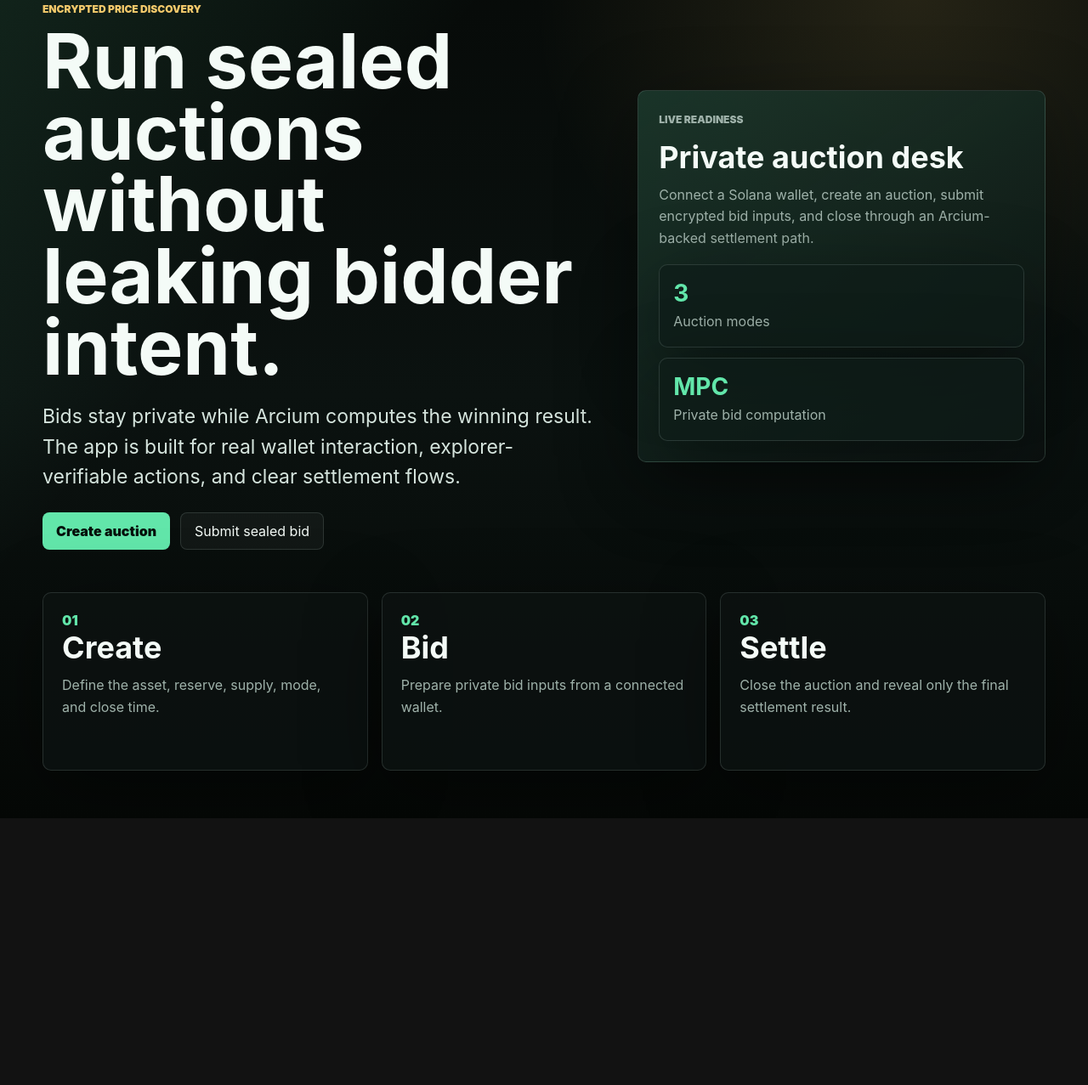
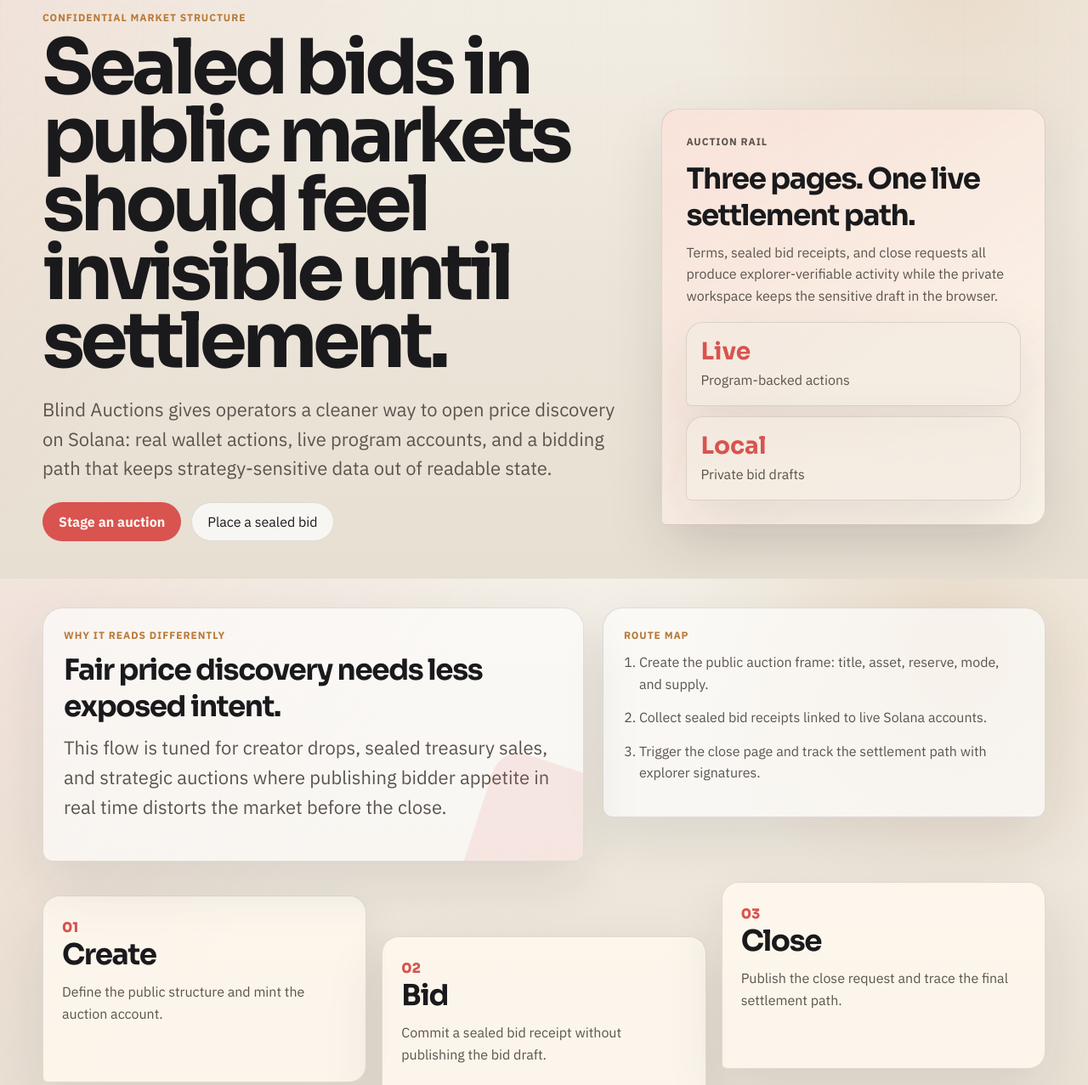
Before and after one commit to TS-mfon/arcium-blind-auctions, a website: page app/index.html in a window 1280 px wide. Shown: the part 119-1396 px from the top of the page at 85% size. Before the commit the page ends 1082 px from the top, so only its background shows below. Drawn offline with Linux system fonts and the light colour scheme.

Commit message:
Redesign editorial landing pages

```diff
--- a/app/index.html
+++ b/app/index.html
@@ -24,33 +24,55 @@
 
       <section class="hero">
         <div>
-          <p class="eyebrow">Encrypted price discovery</p>
-          <h1>Run sealed auctions without leaking bidder intent.</h1>
+          <p class="eyebrow">Confidential market structure</p>
+          <h1>Sealed bids in public markets should feel invisible until settlement.</h1>
           <p class="lede">
-            Bids stay private while Arcium computes the winning result. The app is built for real wallet
-            interaction, explorer-verifiable actions, and clear settlement flows.
+            Blind Auctions gives operators a cleaner way to open price discovery on Solana: real wallet
+            actions, live program accounts, and a bidding path that keeps strategy-sensitive data out of
+            readable state.
           </p>
           <div class="cta-row">
-            <a class="primary" href="/pages/create-auction.html">Create auction</a>
-            <a class="secondary" href="/pages/submit-bid.html">Submit sealed bid</a>
+            <a class="primary" href="/pages/create-auction.html">Stage an auction</a>
+            <a class="secondary" href="/pages/submit-bid.html">Place a sealed bid</a>
           </div>
         </div>
         <aside class="panel hero-card">
-          <p class="eyebrow">Live readiness</p>
-          <h2>Private auction desk</h2>
-          <p>Connect a Solana wallet, create an auction, submit encrypted bid inputs, and close through an Arcium-backed settlement path.</p>
+          <p class="eyebrow">Auction rail</p>
+          <h2>Three pages. One live settlement path.</h2>
+          <p>
+            Terms, sealed bid receipts, and close requests all produce explorer-verifiable activity while
+            the private workspace keeps the sensitive draft in the browser.
+          </p>
           <div class="hero-card-grid">
-            <div class="stat"><strong>3</strong><span class="muted">Auction modes</span></div>
-            <div class="stat"><strong>MPC</strong><span class="muted">Private bid computation</span></div>
-
+            <div class="stat"><strong>Live</strong><span class="muted">Program-backed actions</span></div>
+            <div class="stat"><strong>Local</strong><span class="muted">Private bid drafts</span></div>
           </div>
         </aside>
       </section>
 
+      <section class="editorial-band">
+        <article class="editorial-copy">
+          <p class="eyebrow">Why it reads differently</p>
+          <h2>Fair price discovery needs less exposed intent.</h2>
+          <p class="lede">
+            This flow is tuned for creator drops, sealed treasury sales, and strategic auctions where
+            publishing bidder appetite in real time distorts the market before the close.
+          </p>
+        </article>
+        <article class="route-list">
+          <p class="eyebrow">Route map</p>
+          <ol>
+            <li>Create the public auction frame: title, asset, reserve, mode, and supply.</li>
+            <li>Collect sealed bid receipts linked to live Solana accounts.</li>
+            <li>Trigger the close page and track the settlement path with explorer signatures.</li>
+          </ol>
+        </article>
+      </section>
+
       <section class="grid" aria-label="Auction functions">
-        <a class="feature-card" href="/pages/create-auction.html"><span>01</span><h2>Create</h2><p>Define the asset, reserve, supply, mode, and close time.</p></a>
-        <a class="feature-card" href="/pages/submit-bid.html"><span>02</span><h2>Bid</h2><p>Prepare private bid inputs from a connected wallet.</p></a>
-        <a class="feature-card" href="/pages/close-auction.html"><span>03</span><h2>Settle</h2><p>Close the auction and reveal only the final settlement result.</p></a>
+        <a class="feature-card" href="/pages/create-auction.html"><span>01</span><h2>Create</h2><p>Define the public structure and mint the auction account.</p></a>
+        <a class="feature-card" href="/pages/submit-bid.html"><span>02</span><h2>Bid</h2><p>Commit a sealed bid receipt without publishing the bid draft.</p></a>
+        <a class="feature-card" href="/pages/close-auction.html"><span>03</span><h2>Close</h2><p>Publish the close request and trace the final settlement path.</p></a>
       </section>
     </main>
   </body>
--- a/app/site.css
+++ b/app/site.css
@@ -1,21 +1,22 @@
+@import url("https://fonts.googleapis.com/css2?family=IBM+Plex+Sans:wght@400;500;600;700&family=Sora:wght@400;600;700;800&display=swap");
+
 :root {
-  color-scheme: dark;
-  --bg: #060907;
-  --bg-soft: #0b1210;
-  --panel: rgba(12, 19, 17, 0.84);
-  --panel-2: rgba(15, 28, 24, 0.72);
-  --line: rgba(204, 235, 224, 0.14);
-  --line-strong: rgba(98, 230, 170, 0.36);
-  --text: #f4fbf7;
-  --muted: #9fb2aa;
-  --accent: #62e6aa;
-  --accent-2: #f3c96b;
-  --red: #ff7a7a;
-  --green: #7cf7b4;
-  --shadow: 0 24px 90px rgba(0, 0, 0, 0.38);
-  font-family:
-    Inter, ui-sans-serif, system-ui, -apple-system, BlinkMacSystemFont, "Segoe UI",
-    sans-serif;
+  color-scheme: light;
+  --bg: #f4f0e8;
+  --bg-soft: #ece4d8;
+  --panel: rgba(255, 249, 240, 0.82);
+  --panel-2: rgba(243, 236, 225, 0.8);
+  --line: rgba(26, 26, 29, 0.12);
+  --line-strong: rgba(26, 26, 29, 0.3);
+  --text: #1a1a1d;
+  --muted: #5b544d;
+  --accent: #d9534f;
+  --accent-2: #b97938;
+  --red: #d9534f;
+  --green: #2f8f64;
+  --shadow: 0 24px 70px rgba(26, 26, 29, 0.1);
+  font-family: "IBM Plex Sans", "Segoe UI", sans-serif;
+  scroll-behavior: smooth;
 }
 
 * {
@@ -27,9 +28,23 @@
   min-height: 100vh;
   color: var(--text);
   background:
-    linear-gradient(130deg, rgba(98, 230, 170, 0.13), transparent 32rem),
-    radial-gradient(circle at 84% 10%, rgba(243, 201, 107, 0.13), transparent 28rem),
-    linear-gradient(180deg, var(--bg), var(--bg-soft) 54%, #050806);
+    linear-gradient(130deg, rgba(217, 83, 79, 0.08), transparent 30rem),
+    radial-gradient(circle at 88% 8%, rgba(185, 121, 56, 0.16), transparent 20rem),
+    linear-gradient(180deg, var(--bg), var(--bg-soft) 58%, #e7dfd2);
+  background-attachment: fixed;
+}
+
+body::before {
+  content: "";
+  position: fixed;
+  inset: 0;
+  z-index: -1;
+  pointer-events: none;
+  background-image:
+    linear-gradient(rgba(26, 26, 29, 0.04) 1px, transparent 1px),
+    linear-gradient(90deg, rgba(26, 26, 29, 0.04) 1px, transparent 1px);
+  background-size: 42px 42px;
+  mask-image: linear-gradient(180deg, rgba(0, 0, 0, 0.28), transparent 82%);
 }
 
 a {
@@ -58,8 +73,8 @@
   align-items: center;
   justify-content: space-between;
   gap: 18px;
-  padding: 14px 0 22px;
-  background: linear-gradient(180deg, rgba(6, 9, 7, 0.96), rgba(6, 9, 7, 0));
+  padding: 16px 0 20px;
+  background: linear-gradient(180deg, rgba(244, 240, 232, 0.88), rgba(244, 240, 232, 0.12));
   backdrop-filter: blur(16px);
 }
 
@@ -67,7 +82,9 @@
   display: inline-flex;
   align-items: center;
   gap: 12px;
-  font-weight: 900;
+  font-family: "Sora", "IBM Plex Sans", sans-serif;
+  font-weight: 800;
+  letter-spacing: -0.03em;
 }
 
 .brand-mark {
@@ -75,9 +92,10 @@
   width: 40px;
   height: 40px;
   place-items: center;
-  border-radius: 10px;
-  color: #06100b;
-  background: linear-gradient(135deg, var(--accent), #d7ffe9);
+  border: 1px solid var(--line-strong);
+  border-radius: 50%;
+  color: var(--text);
+  background: linear-gradient(135deg, rgba(217, 83, 79, 0.22), rgba(255, 255, 255, 0.85));
 }
 
 .nav-links {
@@ -93,42 +111,50 @@
 .wallet-trigger {
   min-height: 40px;
   border: 1px solid var(--line);
-  border-radius: 8px;
+  border-radius: 999px;
   padding: 10px 13px;
-  color: var(--muted);
-  background: rgba(255, 255, 255, 0.03);
+  color: var(--text);
+  background: rgba(255, 255, 255, 0.52);
+  transition:
+    transform 180ms ease,
+    border-radius 180ms ease,
+    background 180ms ease;
 }
 
 .nav-links a:hover,
-.ghost:hover {
-  color: var(--text);
+.ghost:hover,
+.wallet-trigger:hover {
   border-color: var(--line-strong);
+  border-radius: 18px;
+  transform: translateY(-1px);
+  background: rgba(255, 255, 255, 0.82);
 }
 
 .wallet-trigger,
 .primary,
 .action {
   cursor: pointer;
-  border: 0;
-  color: #06100b;
+  border: 1px solid transparent;
+  color: #fff7f1;
   background: var(--accent);
-  font-weight: 900;
+  font-weight: 800;
 }
 
 .hero {
   display: grid;
-  grid-template-columns: minmax(0, 1.15fr) minmax(320px, 0.85fr);
+  grid-template-columns: minmax(0, 1.2fr) minmax(300px, 0.8fr);
   gap: clamp(22px, 4vw, 56px);
   align-items: center;
   min-height: calc(100vh - 112px);
+  position: relative;
 }
 
 .eyebrow {
   margin: 0 0 12px;
   color: var(--accent-2);
   font-size: 12px;
-  font-weight: 900;
-  letter-spacing: 0;
+  font-weight: 700;
+  letter-spacing: 0.08em;
   text-transform: uppercase;
 }
 
@@ -142,22 +168,25 @@
 h1 {
   max-width: 880px;
   margin-bottom: 22px;
-  font-size: clamp(44px, 7vw, 92px);
-  line-height: 0.94;
-  letter-spacing: 0;
+  font-family: "Sora", "IBM Plex Sans", sans-serif;
+  font-size: clamp(42px, 7vw, 96px);
+  line-height: 0.9;
+  letter-spacing: -0.06em;
+  text-wrap: balance;
 }
 
 h2 {
   margin-bottom: 10px;
-  font-size: clamp(24px, 3vw, 36px);
-  letter-spacing: 0;
+  font-family: "Sora", "IBM Plex Sans", sans-serif;
+  font-size: clamp(24px, 3vw, 34px);
+  letter-spacing: -0.04em;
 }
 
 .lede {
   max-width: 720px;
-  color: #d5e4dd;
-  font-size: clamp(18px, 2vw, 23px);
-  line-height: 1.55;
+  color: var(--muted);
+  font-size: clamp(18px, 2vw, 22px);
+  line-height: 1.58;
 }
 
 .cta-row,
@@ -174,37 +203,50 @@
 .action,
 .ghost {
   display: inline-flex;
-  min-height: 44px;
+  min-height: 46px;
   align-items: center;
   justify-content: center;
-  border-radius: 8px;
-  padding: 0 16px;
+  border-radius: 999px;
+  padding: 0 18px;
+  transition:
+    transform 180ms ease,
+    border-radius 180ms ease,
+    background 180ms ease;
 }
 
 .secondary {
   color: var(--text);
   border: 1px solid var(--line);
-  background: rgba(255, 255, 255, 0.04);
+  background: rgba(255, 255, 255, 0.7);
+}
+
+.primary:hover,
+.secondary:hover,
+.action:hover,
+.ghost:hover {
+  border-radius: 18px;
+  transform: translateY(-1px) scale(1.01);
 }
 
 .panel,
 .feature-card,
 .stat {
   border: 1px solid var(--line);
-  border-radius: 10px;
+  border-radius: 20px 20px 20px 6px;
   background: var(--panel);
   box-shadow: var(--shadow);
 }
 
 .panel {
-  padding: 22px;
+  padding: 24px;
 }
 
 .hero-card {
   min-height: 390px;
-  padding: 24px;
+  padding: 28px;
+  transform: translateY(3rem);
   background:
-    linear-gradient(145deg, rgba(98, 230, 170, 0.16), transparent),
+    linear-gradient(145deg, rgba(217, 83, 79, 0.12), transparent),
     var(--panel);
 }
 
@@ -224,6 +266,7 @@
   margin-bottom: 4px;
   color: var(--accent);
   font-size: 28px;
+  font-family: "Sora", "IBM Plex Sans", sans-serif;
 }
 
 .muted,
@@ -237,26 +280,37 @@
 .grid {
   display: grid;
   grid-template-columns: repeat(3, minmax(0, 1fr));
-  gap: 16px;
-  margin-top: 28px;
+  gap: 18px;
+  margin-top: 40px;
 }
 
 .feature-card {
-  min-height: 210px;
-  padding: 22px;
+  min-height: 220px;
+  padding: 26px 22px 22px;
   transition:
-    transform 160ms ease,
-    border-color 160ms ease;
+    transform 200ms ease,
+    border-color 200ms ease,
+    border-radius 200ms ease;
 }
 
 .feature-card:hover {
-  transform: translateY(-2px);
+  transform: translateY(-6px) rotate(-0.2deg);
   border-color: var(--line-strong);
+  border-radius: 26px 26px 10px 10px;
+}
+
+.feature-card:nth-child(2) {
+  transform: translateY(3rem);
+}
+
+.feature-card:nth-child(3) {
+  transform: translateY(-1rem);
 }
 
 .feature-card span {
   color: var(--accent);
-  font-weight: 900;
+  font-weight: 800;
+  font-family: "Sora", "IBM Plex Sans", sans-serif;
 }
 
 .page-head {
@@ -463,6 +517,53 @@
   font-weight: 800;
 }
 
+.editorial-band {
+  display: grid;
+  grid-template-columns: 1.1fr 0.9fr;
+  gap: 22px;
+  margin-top: 46px;
+  align-items: start;
+}
+
+.editorial-copy,
+.route-list {
+  border: 1px solid var(--line);
+  border-radius: 24px 24px 12px 12px;
+  padding: 24px;
+  background: rgba(255, 255, 255, 0.62);
+  box-shadow: var(--shadow);
+}
+
+.editorial-copy {
+  position: relative;
+  overflow: hidden;
+}
+
+.editorial-copy::after {
+  content: "";
+  position: absolute;
+  right: -3rem;
+  bottom: -4rem;
+  width: 11rem;
+  height: 11rem;
+  border-radius: 32px;
+  background: rgba(217, 83, 79, 0.1);
+  transform: rotate(18deg);
+}
+
+.route-list ol,
+.step-list {
+  margin: 0;
+  padding-left: 18px;
+}
+
+.route-list li,
+.step-list li {
+  margin-bottom: 14px;
+  color: var(--muted);
+  line-height: 1.6;
+}
+
 .activity-toast-stack {
   position: fixed;
   right: 18px;
@@ -524,6 +625,7 @@
   .topbar,
   .layout,
   .hero,
+  .editorial-band,
   .grid,
   .form-grid {
     grid-template-columns: 1fr;
@@ -538,4 +640,10 @@
     min-height: auto;
     padding-top: 28px;
   }
+
+  .hero-card,
+  .feature-card:nth-child(2),
+  .feature-card:nth-child(3) {
+    transform: none;
+  }
 }
```
Also changed, not shown: app/how-it-works.html (+19 -7 lines).
